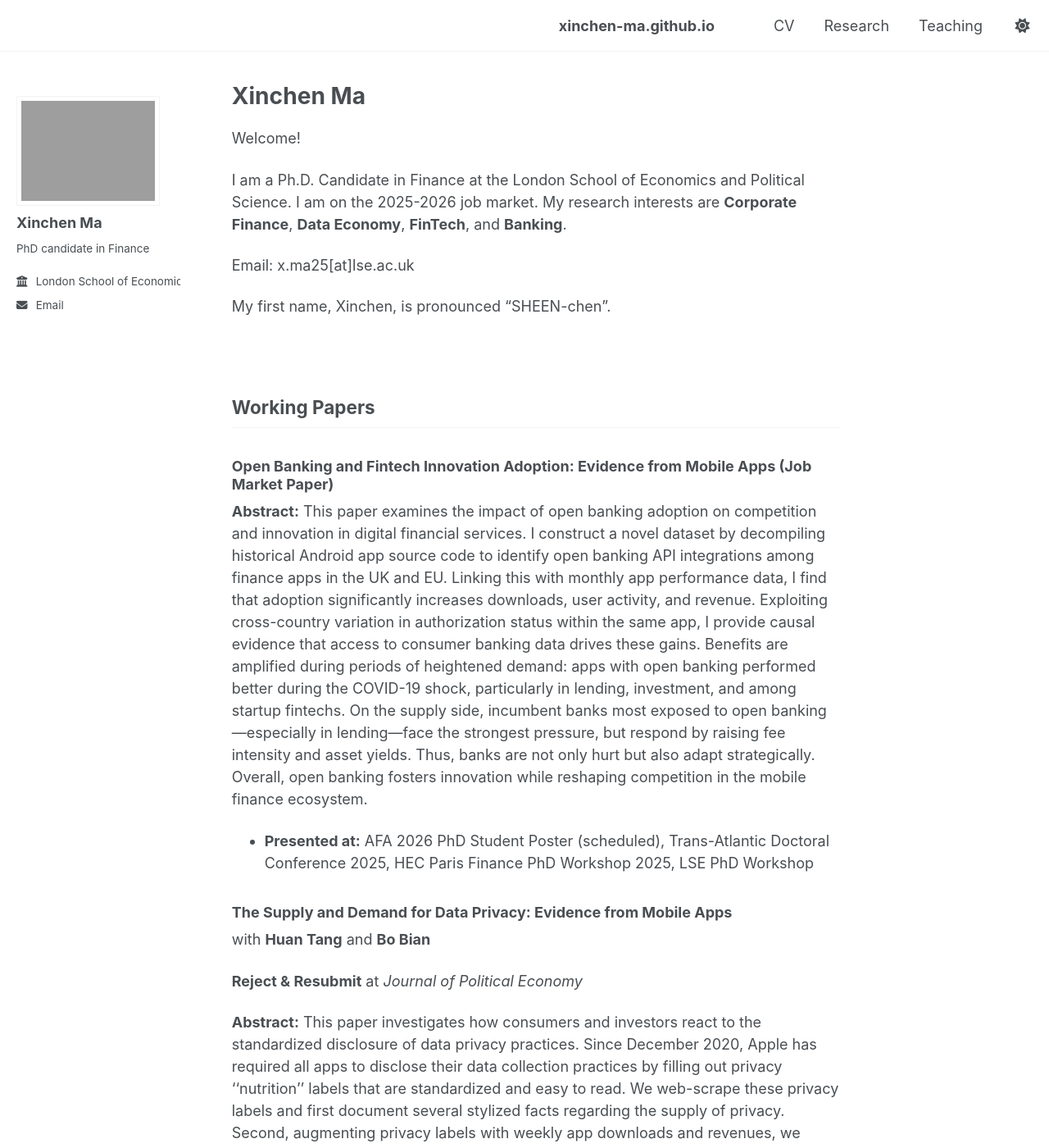
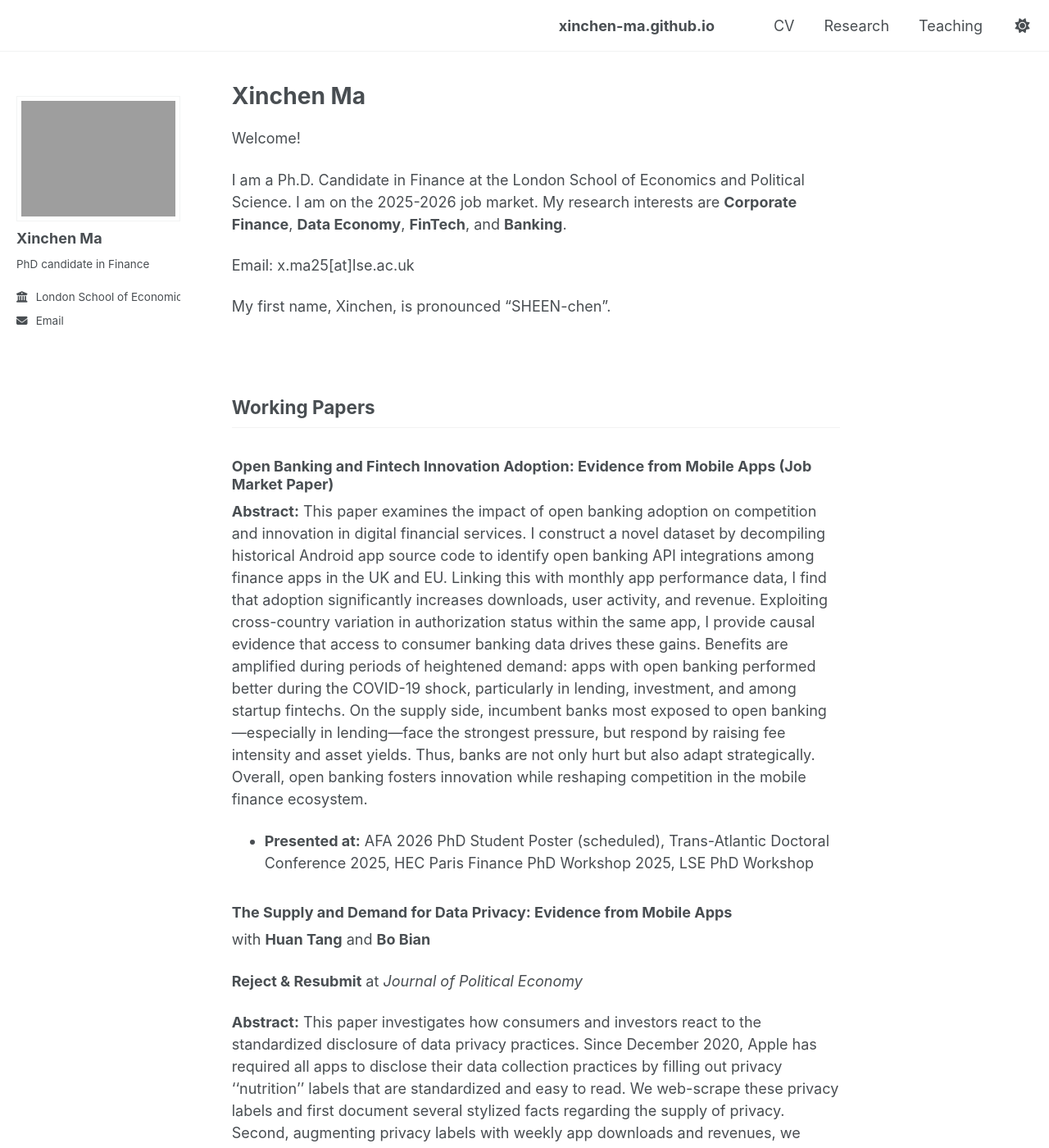
Before and after one commit to xinchen-ma/xinchen-ma.github.io, a Jekyll site: the page built from index.md, in a window 1280 px wide and 1400 px high. Shown: the whole window at 82% size. Built offline with Jekyll 4.4.1, drawn with Linux system fonts in a browser that asks for light colours; a script that is not in the unit is left out.

Commit message:
Update custom.css

```diff
--- a/assets/css/custom.css
+++ b/assets/css/custom.css
@@ -15,6 +15,12 @@
   margin: 0 auto !important;
   padding-left: 20px !important;
   padding-right: 20px !important;
+}
+
+/* Make the author photo larger */
+.author__avatar {
+  max-width: 220px !important;   /* default is ~200px */
+  height: auto !important;       /* keep aspect ratio */
 }
 
 /* Target the page inner wrap directly */
```
